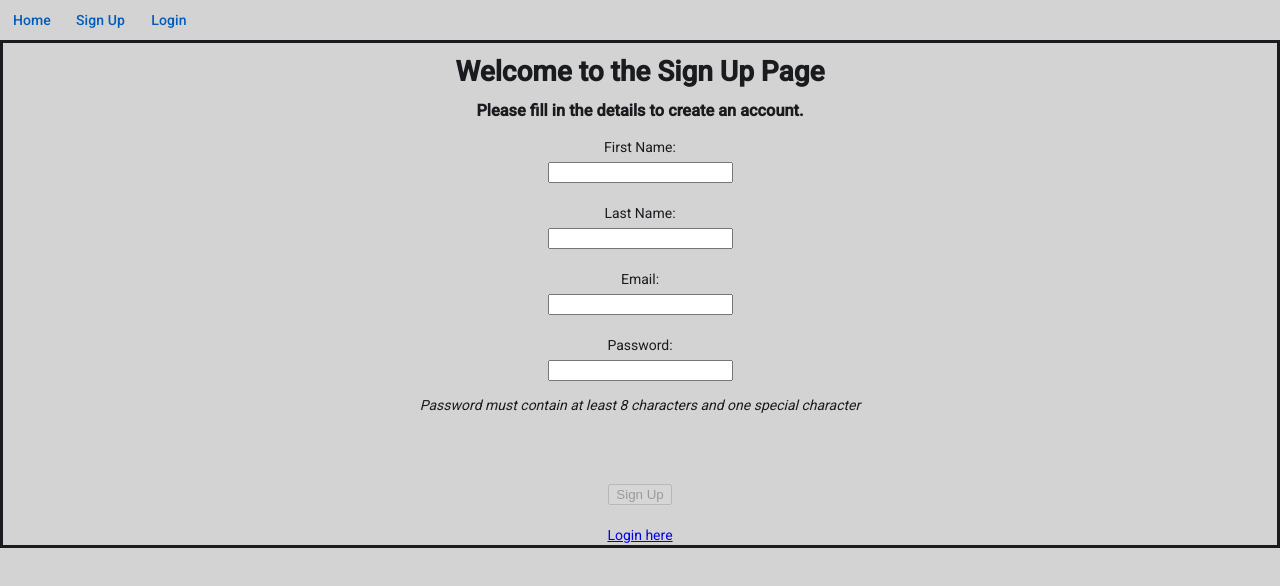
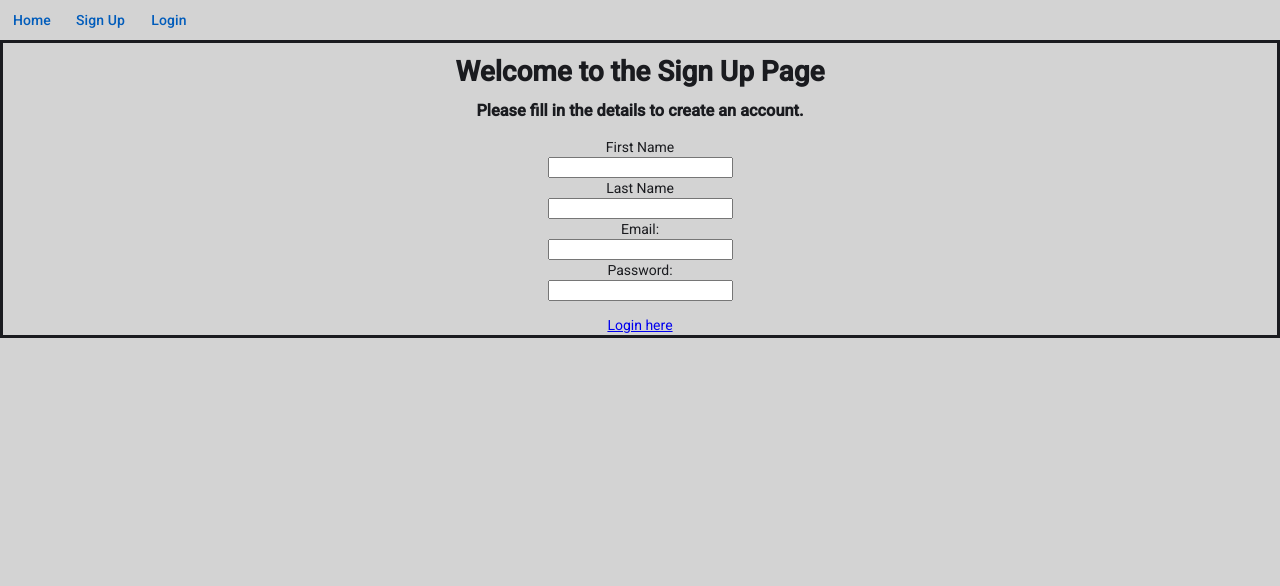
Before and after one commit to JCruz6725/TaskManager_Web_FrontEnd, an Angular app: page /signup in a window 1280 px wide. Shown: the top 586 px of the page. Built offline with nearby package versions, Linux system fonts and the light colour scheme.

Commit message:
Added the feature to the sign up page as well

```diff
--- a/src/app/Components/reset-password/reset-password.ts
+++ b/src/app/Components/reset-password/reset-password.ts
@@ -40,7 +40,7 @@ export class ResetPasswordComponent {
     this.resetForm = this.formBuilder.group({
       email: '',
       oldPassword: '',
-      newPassword: ['', [Validators.required, Validators.minLength(8), this.passwordValidator()]]
+      newPassword: ['', [Validators.required, this.passwordValidator()]]
     });
 
   }
@@ -63,6 +63,4 @@ export class ResetPasswordComponent {
     })
   }
 
-
-
 }
--- a/src/app/Components/sign-up/sign-up.html
+++ b/src/app/Components/sign-up/sign-up.html
@@ -3,51 +3,61 @@
     <h3>Please fill in the details to create an account.</h3>
 
     <div class="form-container">
-        <form #signUpForm="ngForm" (ngSubmit)="submitForm(signUpForm)">
-            <div class="form-group">
-            <label class="fname" for="firstName">First Name:</label>
-            <input type="text" id="firstName" [(ngModel)]="model.firstName" name="firstName" required  #firstName="ngModel" />
-            <div *ngIf="firstName.invalid && firstName.touched" class="error" style="color: red;">
-                First Name is required.
+
+        <form [formGroup]="signUpForm" (ngSubmit)="submitForm()">
+            <label class="fname" for="firstName">First Name</label>
+            <div>
+                <input type="text" name="firstName" id="firstName" class="text-box" required formControlName="firstName"/>
             </div>
-            <br><br>
-            <label for="lastName">Last Name:</label>
-            <input type="text" id="lastName" name="lastName" [(ngModel)]="model.lastName" required #lastName="ngModel" />
-            <div *ngIf="lastName.invalid && lastName.touched" class="error" style="color: red;">
-                Last name is required
+            @if (signUpForm.get('firstName')?.invalid && signUpForm.get('firstName')?.touched){
+                <p lcass="error" style="color: red;">First Name is required.</p>
+            }
+
+            <label for="lastName">Last Name</label>
+            <div>
+                <input type="text" name="lastName" id="lastName" class="text-box" required formControlName="lastName"/>
             </div>
-            <br><br>
+            @if (signUpForm.get('lastName')?.invalid && signUpForm.get('lastName')?.touched){
+                <p class="error" style="color: red;">Last name is required.</p>
+            }
 
             <label for="email">Email:</label>
-            <input type="email" id="email" name="email" [(ngModel)]="model.email" required email #email="ngModel" />
-            <div *ngIf="email.invalid && email.touched" class="error" style="color: red;">
-                <span *ngIf="email.errors?.['required']">Email is required</span>
-                <span *ngIf="email.errors?.['email']">Enter a valid email</span>
+            <div>
+                <input type="email" name="email" id="email" class="text-box" required email formControlName="email"/>
             </div>
-            <br><br>
+            @if (signUpForm.get('email')?.invalid && signUpForm.get('email')?.touched){
+                @if (signUpForm.get('email')?.hasError('required')){
+                    <p class="error" style="color: red;">Email is required.</p>
+                }
+                @if (signUpForm.get('email')?.hasError('email')){
+                    <p class="error" style="color: red;">Enter a valid email.</p>
+                }
+            }
 
             <label for="password">Password:</label>
-            <input type="password" id="password" name="password" [(ngModel)]="model.password" required #password="ngModel" minlength="8"/>
-            <div *ngIf="password.invalid && password.touched" class="error" style="color: red;">
-                Password is required
+            <div>
+                <input type="password" name="password" id="password" class="text-box" required formControlName="password"/>
             </div>
-            <p><i>Password must contain at least 8 characters and one special character</i></p>
-<!--             <label for="password">Password</label>
-            <input type="password" id="password" name="password" required minlength="8" [(ngModel)]="model.password" #password="ngModel"/>
-            @if (password.invalid && name.touched) {
-                <div class="alert">
-                    @if (password.hasError('required')) {
-                        <div>Password is required.</div>
+            @if (signUpForm.get('password')?.invalid && signUpForm.get('password')?.touched){
+                <p class="error" style="color: red;">Password is required.</p>
+            }
+            <ul>
+                @if (signUpForm.get('password')?.touched){
+                    @if (signUpForm.get('password')?.hasError('specialCharMissing')) {
+                        <li style="color: red;">Password must contain at least 1 special character.</li>
                     }
-                    @if (name.hasError('minlength') {
-                        <div>Password must be at least 8 character long.</div>
-                    })
-                </div>
-            } -->
-            <br><br>
-</div>
-            <button type="submit" [disabled]="signUpForm.invalid">Sign Up</button>
-               <br><br>
+                    @else {
+                        <li style="color: green;">Password must contain at least 1 special character.</li>
+                    }
+                    @if (signUpForm.get('password')?.value.length < 8){
+                        <li style="color: red;">Pasword must contain at least 8 characters.</li>
+                    }
+                    @else{
+                        <li style="color: green">Password must contain at least 8 characters.</li>
+                    }
+                }
+            </ul>
+
         </form>
 
         <p *ngIf="errorMessage()" style="color: red;"> {{ errorMessage() }}
--- a/src/app/Components/sign-up/sign-up.ts
+++ b/src/app/Components/sign-up/sign-up.ts
@@ -1,5 +1,5 @@
 import { Component, inject, signal } from '@angular/core';
-import { FormControl, FormsModule, ReactiveFormsModule, Validators } from '@angular/forms';
+import { AbstractControl, FormBuilder, FormControl, FormGroup, FormsModule, ReactiveFormsModule, ValidationErrors, ValidatorFn, Validators } from '@angular/forms';
 import { UserAuthService } from '../../Services/auth/auth.service';
 import { RegisterUser } from '../../Models/register-user';
 import { CommonModule } from '@angular/common';
@@ -7,15 +7,6 @@ import { RouterLink } from '@angular/router';
 import { RequestHelperService } from '../../Services/BaseService/request-helper-service';
 import { HttpErrorResponse } from '@angular/common/http';
 import { DataSharingService } from '../../Services/TaskServices/DataSharingService/data-sharing-service';
-
-/* export class CustomValidators {
-  passwordValidator(control: FormControl): {[key: string]: boolean} {
-    const nameRegexp: RegExp = /[!@#$%^&*()_+\-=\[\]{};':"\\|,.<>\/?]/;
-    if (control.value && nameRegexp.test(control.value)) {
-      return {invalidName: true};
-    }
-  }
-} */
 
 
 @Component({
@@ -29,6 +20,19 @@ export class SignupComponent {
   private authService = inject(UserAuthService);
   private sharedSvc : DataSharingService = inject(DataSharingService);
 
+  errorMessage = signal<string | null>(null);
+  successMessage = signal<string | null>(null);
+  private Service = inject(RequestHelperService);
+
+  private passwordValidator(): ValidatorFn {
+    return (control: AbstractControl): ValidationErrors | null => {
+     const password = control.value;
+     const hasSpecialChar: boolean = /[!@#$%^&*()_+\-=\[\]{};':"\\|,.<>\/?]/.test(password);
+
+     return hasSpecialChar ? null : {specialCharMissing: true};
+    }
+  }
+
   model: RegisterUser = {
     firstName: '',
     lastName: '',
@@ -36,14 +40,22 @@ export class SignupComponent {
     password: ''
   };
 
-  errorMessage = signal<string | null>(null);
-  successMessage = signal<string | null>(null);
-  private Service = inject(RequestHelperService);
+  signUpForm!: FormGroup;
 
-  submitForm(form: any) {
+  constructor(private formBuilder: FormBuilder) {
+    this.signUpForm = this.formBuilder.group({
+      firstName: '',
+      lastName: '',
+      email: '',
+      password: ['', [Validators.required, this.passwordValidator()]]
+    });
+
+  }
+
+  submitForm() {
     this.errorMessage.set(null);
     this.successMessage.set(null);
-    if (form.invalid) {
+    if (this.signUpForm.invalid) {
       this.errorMessage.set('Please fill in all required fields correctly.');
       return;
     }
```
